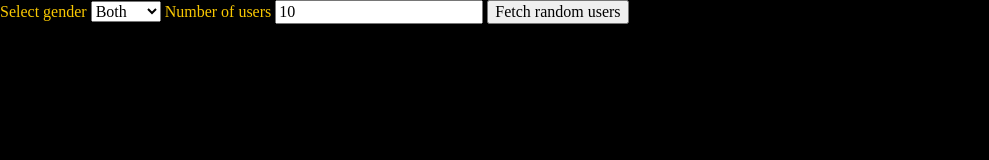
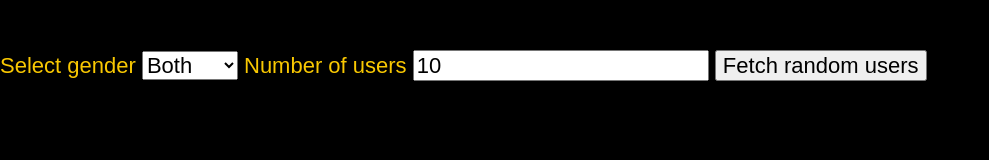
Before and after one commit to AdrianGHub/fetch-api-random-user, a website: page src/content/index.html in a window 1280 px wide. Shown: the whole page, without its empty margins (0-989 px from the left). Drawn offline with nearby package versions, Linux system fonts and the light colour scheme; files that its build step writes are made by us from their sources.

Commit message:
feat: styles for created forms

```diff
--- a/src/scss/main.scss
+++ b/src/scss/main.scss
@@ -13,4 +13,12 @@ html {
 body {
   color: $yellow;
   background: $violet;
+  font-family: arial, sans-serif;
+  font-size: 22px;
+  min-width: 1200px;
+  margin: 50px auto;
 }
+
+input, select {
+  font-size: 22px;
+}
```
